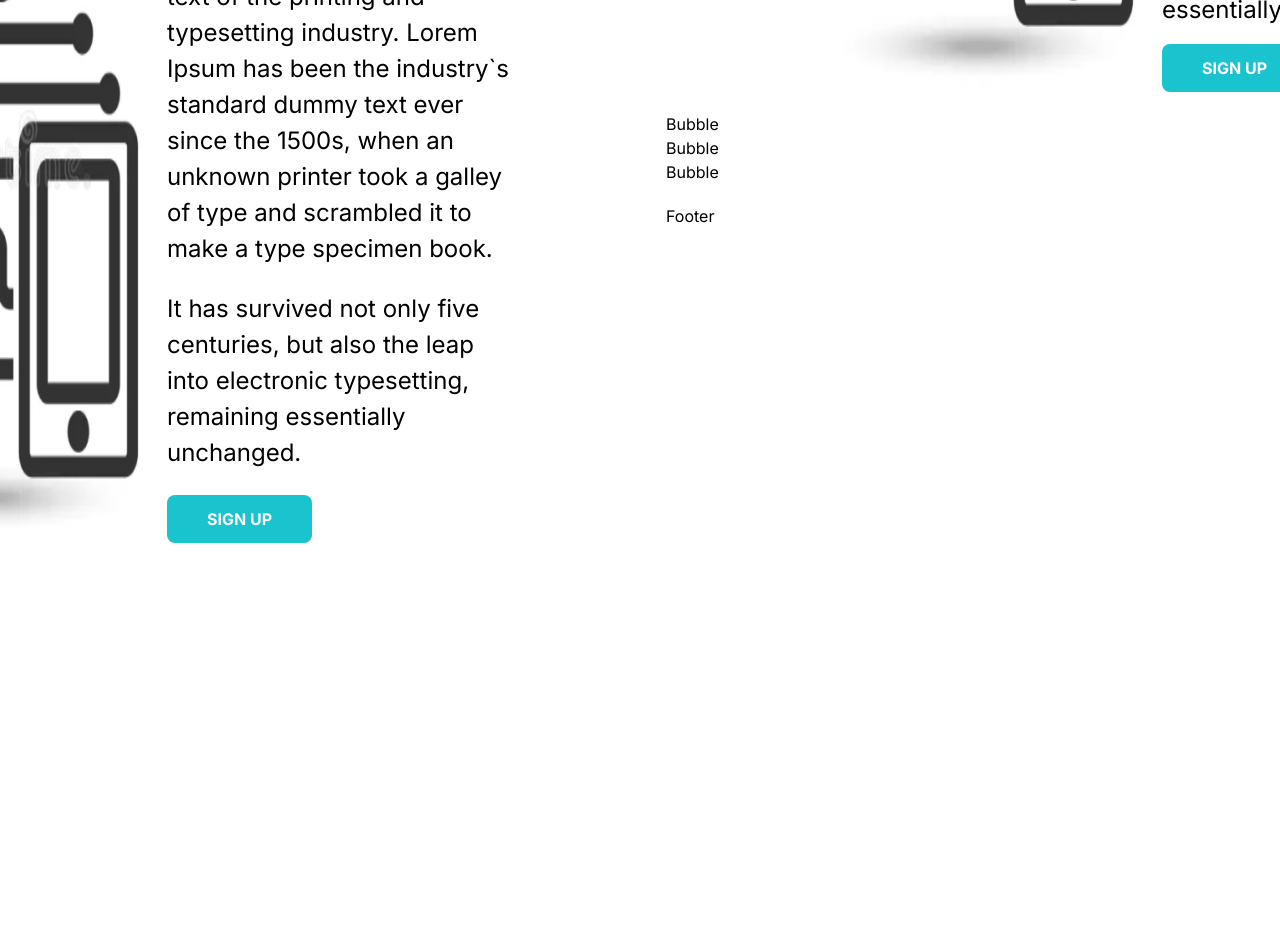
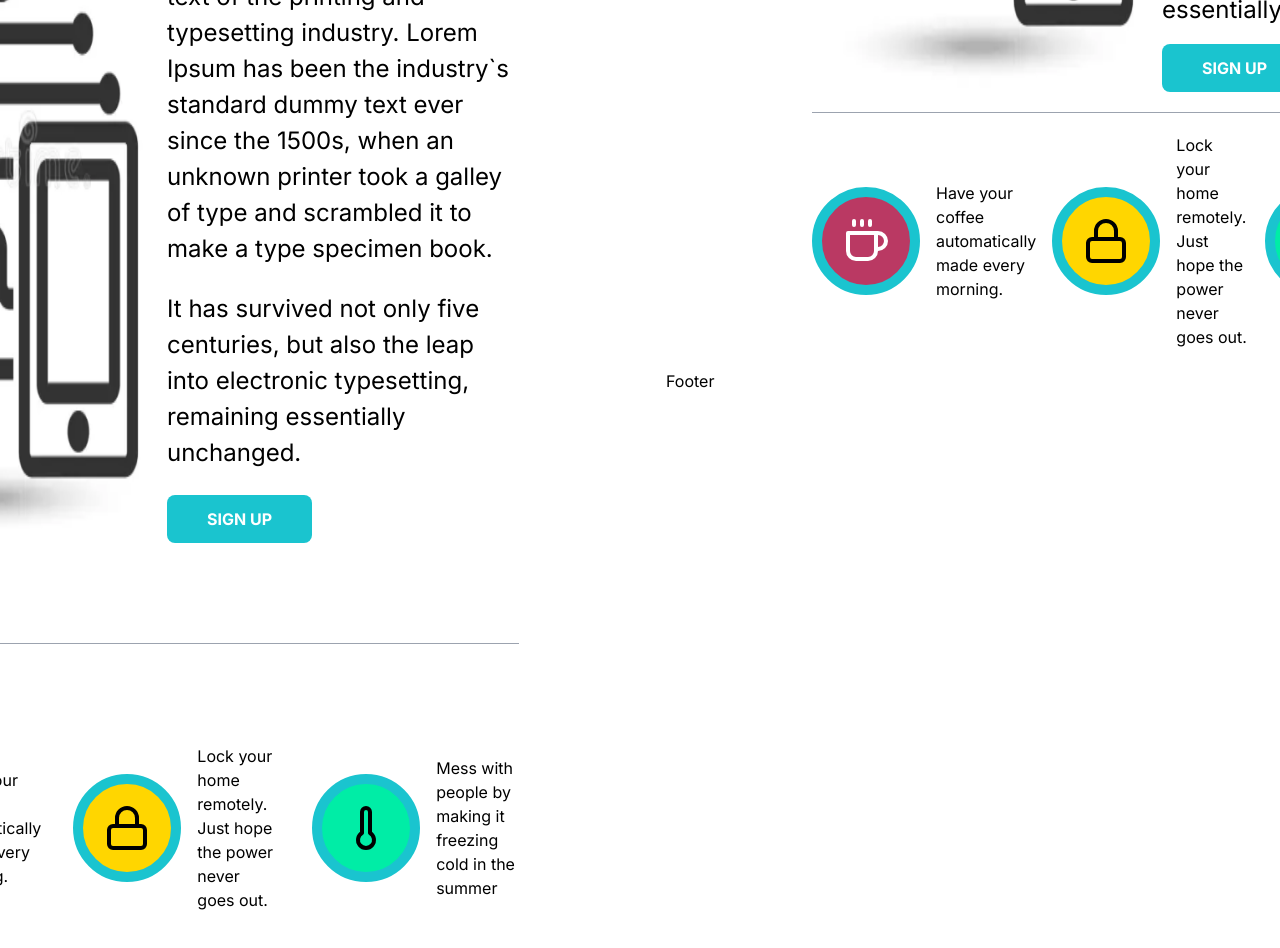
Before and after one commit to aziznal/design-principles-comparison, a Next.js app: page / in a window 1280 px wide. Shown: the part 1580-2528 px from the top of the page. Before the commit the page ends 2419 px from the top, so only its background shows below. Built offline with nearby package versions, Linux system fonts and the light colour scheme.

Commit message:
add bubbles

```diff
--- a/app/page.tsx
+++ b/app/page.tsx
@@ -41,6 +41,17 @@ export default function Home() {
               gap: "1.5rem",
               titleFontSize: "45px",
               lineHeight: "1.5",
+            },
+
+            bubbles: {
+              bubbleGap: "1rem",
+              bubblesGap: "2rem",
+
+              bubble1Color: "#BA3963",
+              bubble2Color: "#FFD600",
+              bubble3Color: "#00EDA6",
+
+              fontSize: "1rem",
             },
           }}
         >
@@ -86,6 +97,17 @@ export default function Home() {
               titleFontSize: "2rem",
               lineHeight: "1.5",
             },
+
+            bubbles: {
+              bubbleGap: "1rem",
+              bubblesGap: "1rem",
+
+              bubble1Color: "#BA3963",
+              bubble2Color: "#FFD600",
+              bubble3Color: "#00EDA6",
+
+              fontSize: "1rem",
+            },
           }}
         >
           <ExamplePage />
--- a/components/Bubble.tsx
+++ b/components/Bubble.tsx
@@ -2,8 +2,39 @@
 
 import { useProps } from "./PropProvider";
 
-export default function Bubble() {
+type BubbleProps = {
+  color: string;
+  text: string;
+  children: React.ReactNode;
+};
+
+export default function Bubble({ color, text, children }: BubbleProps) {
   const props = useProps();
 
-  return <h1>Bubble</h1>;
+  return (
+    <div
+      className="flex items-center flex-1"
+      style={{
+        gap: props.bubbles.bubbleGap,
+      }}
+    >
+      <div
+        className="rounded-full flex items-center justify-center p-5 border-[10px]"
+        style={{
+          backgroundColor: color,
+          borderColor: props.secondaryColor,
+        }}
+      >
+        {children}
+      </div>
+
+      <p
+        style={{
+          fontSize: props.bubbles.fontSize,
+        }}
+      >
+        {text}
+      </p>
+    </div>
+  );
 }
--- a/components/Bubbles.tsx
+++ b/components/Bubbles.tsx
@@ -1,5 +1,6 @@
 "use client";
 
+import { Coffee, Lock, Thermometer } from "lucide-react";
 import Bubble from "./Bubble";
 import { useProps } from "./PropProvider";
 
@@ -7,10 +8,32 @@ export default function Bubbles() {
   const props = useProps();
 
   return (
-    <span>
-      <Bubble />
-      <Bubble />
-      <Bubble />
-    </span>
+    <div
+      className="flex px-[146px]"
+      style={{
+        gap: props.bubbles.bubblesGap,
+      }}
+    >
+      <Bubble
+        color={props.bubbles.bubble1Color}
+        text="Have your coffee automatically made every morning."
+      >
+        <Coffee size={48} color="white" />
+      </Bubble>
+
+      <Bubble
+        color={props.bubbles.bubble2Color}
+        text="Lock your home remotely. Just hope the power never goes out."
+      >
+        <Lock size={48} />
+      </Bubble>
+
+      <Bubble
+        color={props.bubbles.bubble3Color}
+        text="Mess with people by making it freezing cold in the summer"
+      >
+        <Thermometer size={48} />
+      </Bubble>
+    </div>
   );
 }
--- a/components/ExamplePage.tsx
+++ b/components/ExamplePage.tsx
@@ -26,6 +26,8 @@ export default function ExamplePage() {
 
       <About />
 
+      <hr className="border-gray-400 mx-[146px]" />
+
       <Bubbles />
 
       <Footer />
--- a/components/PropProvider.tsx
+++ b/components/PropProvider.tsx
@@ -37,6 +37,17 @@ export type Props = {
     titleFontSize: string;
     lineHeight: string;
   };
+
+  bubbles: {
+    bubbleGap: string;
+    bubblesGap: string;
+
+    bubble1Color: string;
+    bubble2Color: string;
+    bubble3Color: string;
+
+    fontSize: string;
+  };
 };
 
 const PRIMARY_COLOR = "#617DCE";
```
